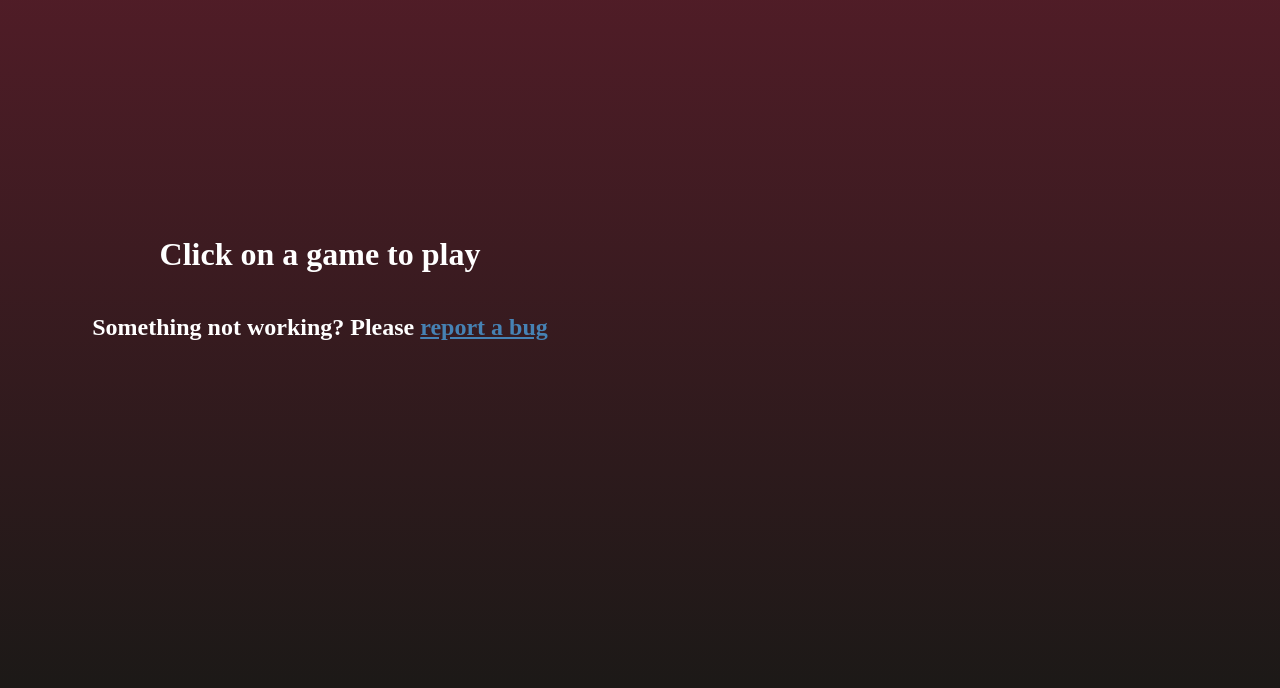
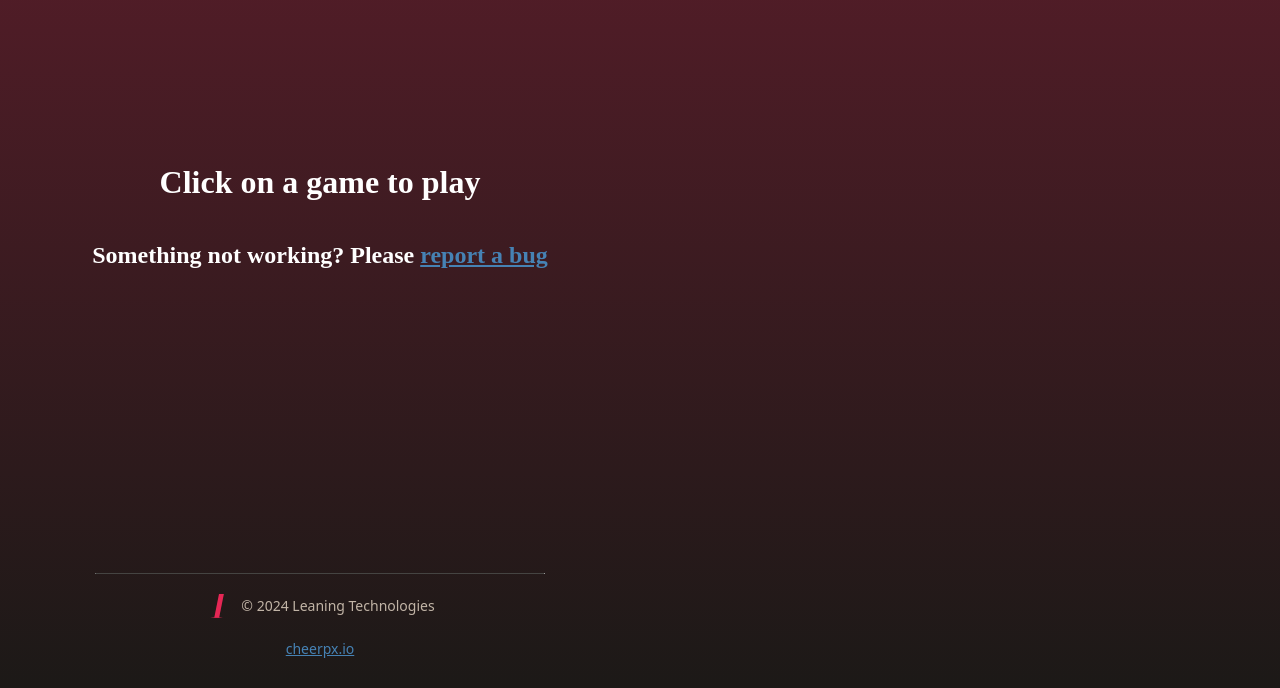
Before and after one commit to leaningtech/cheerpx-games-runner, a browser extension: page index.html in a window 1280 px wide. Shown: the part 112-800 px from the top of the page. Drawn offline with Linux system fonts and the light colour scheme; no server answers; files whose address does not match are found by name.

Commit message:
Add footer linking back to cheerpx.io

```diff
--- a/cheerpx.css
+++ b/cheerpx.css
@@ -130,3 +130,61 @@ a:visited
 {
 	color: #4682B4;
 }
+
+footer
+{
+	align-items: center;
+	width: 100%;
+	padding-bottom: 20px ;
+	bottom: 0;
+	font-family: system-ui;
+	font-weight: 300;
+}
+
+div#footerLinks
+{
+	max-width: 50%;
+	display: flex;
+	justify-content:space-evenly;
+	padding-top: 10px;
+	padding-bottom: 10px;
+	padding-left: 25%;
+	padding-right: 25%;
+	text-align: center;
+	position: relative;
+	font-size: 14px;
+}
+
+div#footerLogo
+{
+	display: flex;
+	align-items: center;
+	justify-content: center;
+}
+
+img#ltlogo
+{
+	width: 1.5em;
+	height: 1.5em;
+	display: inline-block;
+}
+
+p#footerText
+{
+	margin-left: 12px;
+	font-size: 14px;
+	color: #c1b4a6;
+	display: inline-block;
+}
+
+hr.solid
+{
+	max-width: 70%;
+	border-top: 1px solid #454442;
+	border-bottom: none;
+}
+
+.fillabove
+{
+	margin-top: auto;
+}
--- a/index.html
+++ b/index.html
@@ -8,7 +8,7 @@
   </head>
   <body>
     <div class="vcenter">
-      <h1 id="statusMessage"></h1>
+      <h1 id="statusMessage" class="fillabove"></h1>
       <div id="progress" class="hidden">
         <div id="progressinner"></div>
       </div>
@@ -16,6 +16,18 @@
       <div id="spinner">
         <img src="assets/spinner.svg" alt="Please wait" width="300"/>
       </div>
+      <footer class="fillabove">
+        <hr class="solid">
+        <div id="footerLogo">
+          <img id = "ltlogo" src = "assets/tower.svg" alt="Leaning Technologies logo"/>
+          <a href="https://leaningtech.com/" target=”_blank”>
+            <p id="footerText">© 2024 Leaning Technologies</p>
+          </a>
+        </div>
+        <div id="footerLinks">
+          <a href="https://cheerpx.io/" target=”_blank”>cheerpx.io</a>
+        </div>
+      </footer>
     </div>
     <div>
       <div id="gamesList" class="itemList hidden"></div>
```
Also changed, not shown: assets/tower.svg (added).
